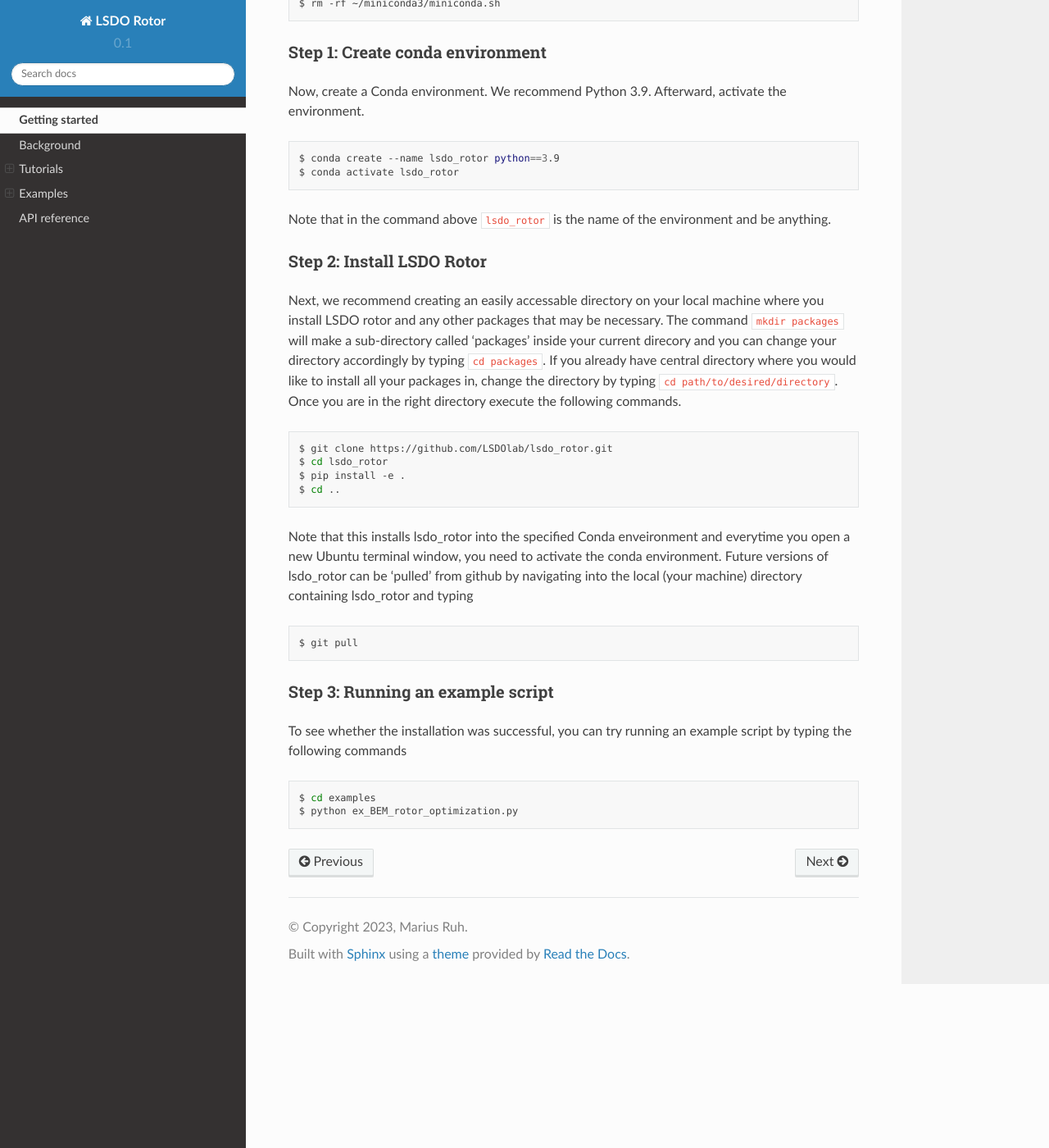
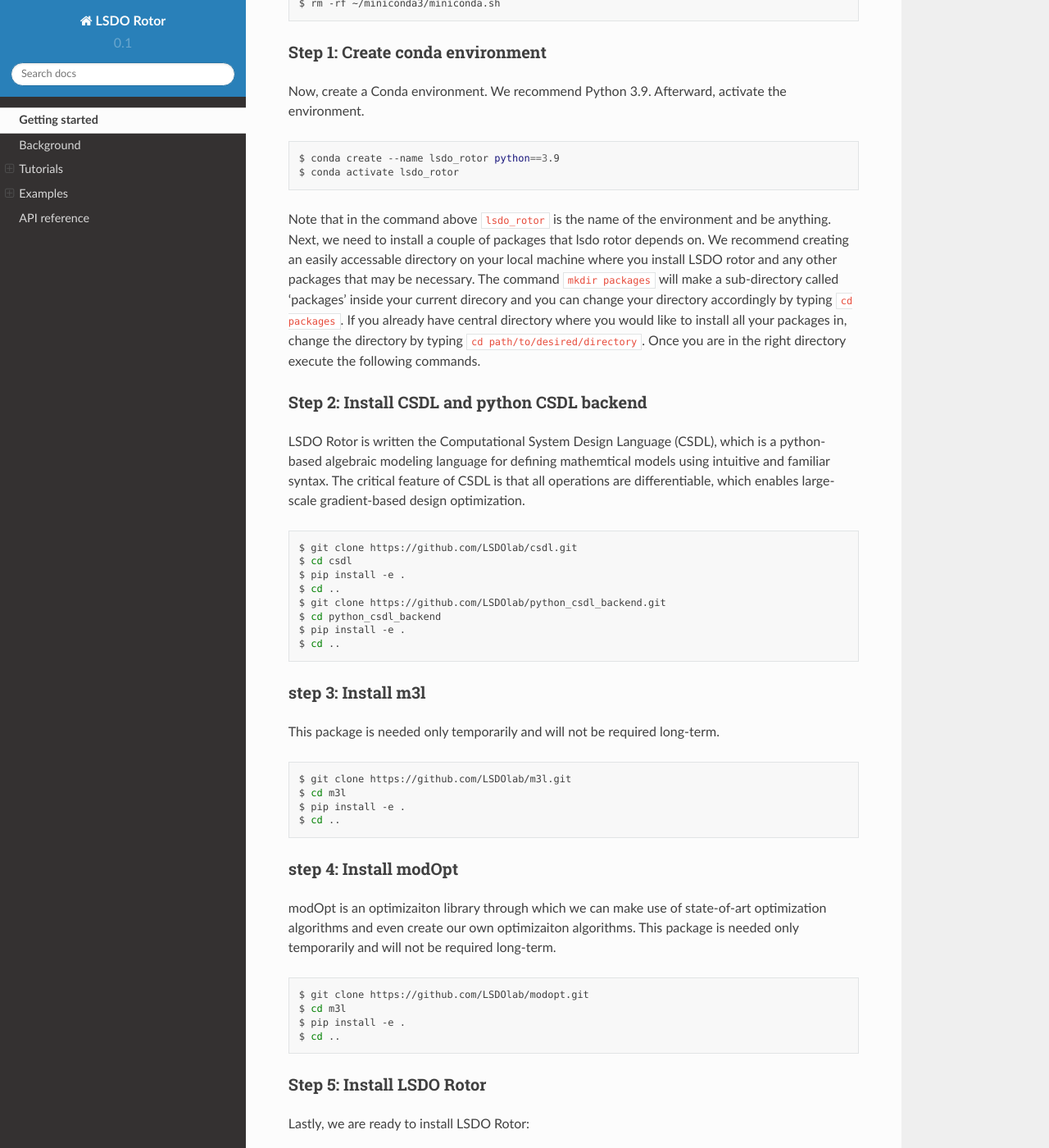
Before and after one commit to LSDOlab/lsdo_rotor, a Sphinx documentation site: the page built from docs/src/getting_started.md, in a window 1280 px wide and 1400 px high, scrolled down 477 px. Shown: the whole window at 82% size. Built offline with Sphinx 7.4.7 and the Read the Docs theme 2.0.0, drawn with Linux system fonts in a browser that asks for light colours; pages that are not in the unit, such as notebooks, are missing from menus; some of the changed text lies outside the part shown.

Commit message:
update installation instructions

````diff
--- a/docs/src/getting_started.md
+++ b/docs/src/getting_started.md
@@ -23,10 +23,47 @@ $ conda create --name lsdo_rotor python==3.9
 $ conda activate lsdo_rotor
 ```
 
-Note that in the command above `lsdo_rotor` is the name of the environment and be anything.
+Note that in the command above `lsdo_rotor` is the name of the environment and be anything. Next, we need to install a couple of packages that lsdo rotor depends on. We recommend creating an easily
+accessable directory on your local machine where you install LSDO rotor and any other packages that may be necessary. The command  `mkdir packages` will make a sub-directory called 'packages'
+inside your current direcory and you can change your directory accordingly by typing `cd packages`. If you already have central directory where you would like to install all your packages in,
+change the directory by typing `cd path/to/desired/directory`. Once you are in the right directory execute the following commands.
 
-### Step 2: Install LSDO Rotor
-Next, we recommend creating an easily accessable directory on your local machine where you install LSDO rotor and any other packages that may be necessary. The command  `mkdir packages` will make a sub-directory called 'packages' inside your current direcory and you can change your directory accordingly by typing `cd packages`. If you already have central directory where you would like to install all your packages in, change the directory by typing `cd path/to/desired/directory`. Once you are in the right directory execute the following commands.
+### Step 2: Install CSDL and python CSDL backend
+LSDO Rotor is written the Computational System Design Language (CSDL), which is a python-based algebraic modeling language for defining mathemtical models using intuitive and familiar syntax. The critical feature of CSDL is that
+all operations are differentiable, which enables large-scale gradient-based design optimization.
+
+```sh
+$ git clone https://github.com/LSDOlab/csdl.git
+$ cd csdl
+$ pip install -e .
+$ cd ..
+$ git clone https://github.com/LSDOlab/python_csdl_backend.git
+$ cd python_csdl_backend
+$ pip install -e .
+$ cd ..
+```
+
+### step 3: Install m3l
+This package is needed only temporarily and will not be required long-term.
+```sh
+$ git clone https://github.com/LSDOlab/m3l.git
+$ cd m3l
+$ pip install -e .
+$ cd ..
+```
+
+### step 4: Install modOpt
+modOpt is an optimizaiton library through which we can make use of state-of-art optimization algorithms and even create our own optimizaiton algorithms.
+This package is needed only temporarily and will not be required long-term.
+```sh
+$ git clone https://github.com/LSDOlab/modopt.git
+$ cd m3l
+$ pip install -e .
+$ cd ..
+```
+
+### Step 5: Install LSDO Rotor
+Lastly, we are ready to install LSDO Rotor:
 
 ```sh
 $ git clone https://github.com/LSDOlab/lsdo_rotor.git
@@ -35,13 +72,13 @@ $ pip install -e .
 $ cd ..
 ```
 
-Note that this installs lsdo_rotor into the specified Conda enveironment and everytime you open a new Ubuntu terminal window, you need to activate the conda environment. Future versions of lsdo_rotor can be 'pulled' from github by navigating into the local (your machine) directory containing lsdo_rotor and typing
+Note that this installs lsdo_rotor into the specified Conda enveironment and everytime you open a new terminal window, you need to activate the conda environment. Future versions of lsdo_rotor can be 'pulled' from github by navigating into the local (your machine) directory containing lsdo_rotor by typing
 
 ```sh
 $ git pull
 ```
 
-### Step 3: Running an example script
+### Step 6: Running an example script
 To see whether the installation was successful, you can try running an example script by typing the following commands
 
 ```sh
````
Also changed, not shown: 1 other file.
